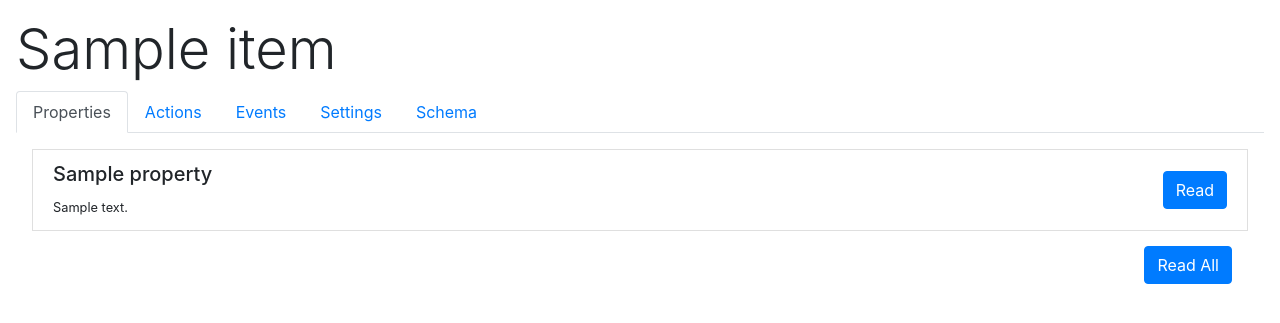
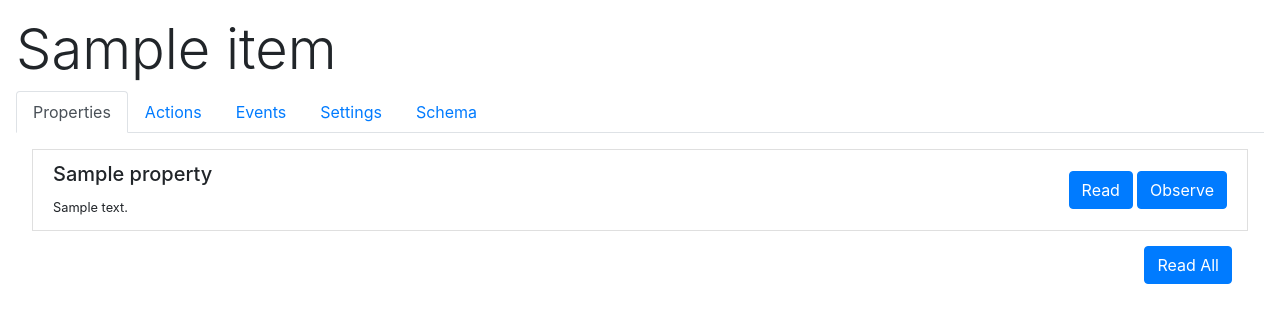
Before and after one commit to danmharris/WoT-Client, a Django app: page /things/1 in a window 1280 px wide. Shown: the part 120-443 px from the top of the page. Run offline with Django 3.2, Linux system fonts and the light colour scheme; tables that the repository leaves empty hold one stand-in row (values such as "Sample post"); a database or web service that is not in the repository returns one stand-in record (values such as "Sample title"); data that the repository does not hold is empty; some libraries are stand-ins or nearby versions.

Commit message:
Add observable property support
If observable property set and true, allow the user to specify an
input and an action if the input matches. Involved refactoring event
subscription logic as is very similar.

Also fix bug where ??? was treated as an array and would print a
bullet list when a value could not be read.

```diff
--- a/src/wotclient/templates/wotclient/thing/properties.html
+++ b/src/wotclient/templates/wotclient/thing/properties.html
@@ -9,11 +9,41 @@
                     <small>{{ v.description }}</small>
                 </div>
                 <div class="d-flex flex-column align-items-end">
-                    <form method="POST">
-                        {% csrf_token %}
-                        <input type="hidden" name="property" value="{{k}}">
-                        <button type="submit" class="btn btn-primary">Read</button>
-                    </form>
+                    <div class="d-flex">
+                        <form method="POST">
+                            {% csrf_token %}
+                            <input type="hidden" name="property_id" value="{{k}}">
+                            <button type="submit" class="btn btn-primary">Read</button>
+                        </form>
+                        {% if v.observable %}
+                            <button type="button" class="btn btn-primary ml-1" data-toggle="modal" data-target="#observe-property-{{k}}">Observe</button>
+                            <div class="modal fade" id="observe-property-{{k}}" tabindex="-1" aria-labelledby="observe-property-{{k}}-label" aria-hidden="true">
+                                <div class="modal-dialog" role="document">
+                                    <div class="modal-content">
+                                        <div class="modal-header">
+                                            <h5 class="modal-title" id="observe-property-{{k}}-label">Observe {{k}} property on {{ thing.name }}</h5>
+                                            <button type="button" class="close" data-dismiss="modal" aria-label="Close">
+                                                <span aria-hidden="true">&times;</span>
+                                            </button>
+                                        </div>
+                                        <div class="modal-body">
+                                            <form method="POST" class="text-center d-flex flex-column">
+                                                {% csrf_token %}
+                                                <input type="hidden" name="event_id" value="{{k}}">
+                                                <label for="field-condition">Condition</label>
+                                                <input type="text" name="condition" id="field-condition">
+                                                <label for="field-thing-uuid">Thing UUID</label>
+                                                <input type="text" name="thing_uuid" id="field-thing-uuid">
+                                                <label for="field-action-name">Action Name (custom)</label>
+                                                <input type="text" name="custom_action_name" id="field-action-name" class="w-100">
+                                                <button type="submit" class="btn btn-primary mt-2">Submit</button>
+                                            </form>
+                                        </div>
+                                    </div>
+                                </div>
+                            </div>
+                        {% endif %}
+                    </div>
                     {% if 'value' in v %}
                         <div class="mt-2">
                             Value:
@@ -38,7 +68,7 @@
         <div class="d-flex justify-content-end m-3">
                 <form method="POST">
                     {% csrf_token %}
-                    <input type="hidden" name="property" value="all">
+                    <input type="hidden" name="property_id" value="all">
                     <button type="submit" class="btn btn-primary">Read All</button>
                 </form>
         </div>
--- a/src/wotclient/thing.py
+++ b/src/wotclient/thing.py
@@ -94,18 +94,42 @@ class Thing(object):
         # We should only get here if every form raises an exception
         raise Exception('Property could not be read through any forms')
 
+    async def _observe(self, href, callback):
+        c = await Context.create_client_context()
+        message = Message(code=GET, uri=href)
+        message.opt.observe = 0
+        request = c.request(message, handle_blockwise=False)
+        request.observation.register_callback(callback)
+        await request.response
+
+    async def observe_property(self, property_id, callback):
+        property_schema = self.schema.get('properties', dict())
+        prop = property_schema[property_id]
+
+        prop['forms'] = [ f for f in prop['forms'] if 'href' in f ]
+        for form in prop['forms']:
+            try:
+                await self._observe(form['href'], callback)
+            except:
+                continue
+            else:
+                return
+
+        # We should only get here if every form raises an exception
+        raise Exception('Property could not be observed through any forms')
+
     async def observe_event(self, event_id, callback):
         event_schema = self.schema.get('events', dict())
         event = event_schema[event_id]
 
         event['forms'] = [ f for f in event['forms'] if 'href' in f]
         for form in event['forms']:
-            c = await Context.create_client_context()
-            message = Message(code=GET, uri=form['href'])
-            message.opt.observe = 0
-            request = c.request(message, handle_blockwise=False)
-            request.observation.register_callback(callback)
-            await request.response
+            try:
+                await self._observe(form['href'], callback)
+            except:
+                continue
+            else:
+                return
 
         # We should only get here if every form raises an exception
         raise Exception('Event could not be subscribed to through any forms')
--- a/src/wotclient/views.py
+++ b/src/wotclient/views.py
@@ -3,10 +3,19 @@ from django.http import HttpResponse, Http404
 from django.conf import settings
 from wotclient.models import CustomAction, AuthorizationMethod, ThingAuthorization
 from wotclient.thing import Thing
-from wotclient.forms import ThingActionForm, ThingSaveActionForm, ThingSettingsForm, ThingEventForm
+from wotclient.forms import ThingActionForm, ThingSaveActionForm, ThingSettingsForm, ThingEventForm, ThingPropertyForm, ThingObservePropertyForm
 import requests
 import json
 import asyncio, threading
+
+def _subscribe(func, id, callback):
+    # Run subscription in new thread to prevent locking up HTTP request
+    def subscription():
+        event_loop = asyncio.new_event_loop()
+        asyncio.set_event_loop(event_loop)
+        event_loop.create_task(func(id, callback))
+        asyncio.get_event_loop().run_forever()
+    threading.Thread(target=subscription).start()
 
 def index(request):
     return render(request, 'wotclient/index.html')
@@ -26,21 +35,45 @@ def thing_single_properties(request, thing_id):
     properties = thing.schema.get('properties', dict())
 
     err = None
+    success = None
     if request.method == 'POST':
-        filtered = {k: v for k, v in properties.items() if k == request.POST['property'] or request.POST['property'] == 'all'}
-        for k, v in filtered.items():
-            try:
-                v['value'] = thing.read_property(k)
-            except:
-                v['value'] = '???'
-                err = 'One or more properties could not be read'
-            properties[k] = v
+        if 'observe' in request.POST:
+            form = ThingObservePropertyForm(request.POST)
+        else:
+            form = ThingPropertyForm(request.POST)
+
+        if form.is_valid():
+            if form.cleaned_data['observe'] == True:
+                custom_action = CustomAction.objects.get(name=form.cleaned_data['custom_action_name'], thing_uuid=form.cleaned_data['thing_uuid'])
+                callback_thing = Thing(form.cleaned_data['thing_uuid'])
+
+                def callback(response):
+                    if form.cleaned_data['condition'] == response.payload.decode():
+                        try:
+                            callback_thing.perform_action(custom_action.action_id, custom_action.data)
+                        except:
+                            pass
+                _subscribe(thing.observe_property, form.cleaned_data['property_id'], callback)
+                success = 'Property subscribed to'
+            else:
+                filtered = {k: v for k, v in properties.items() if k == form.cleaned_data['property_id'] or form.cleaned_data['property_id'] == 'all'}
+                for k, v in filtered.items():
+                    try:
+                        v['value'] = thing.read_property(k)
+                    except:
+                        v['value'] = ['???']
+                        err = 'One or more properties could not be read'
+                    properties[k] = v
+        else:
+            err = 'Invalid data supplied'
+
     context = {
         'tab': 'properties',
         'uuid': thing_id,
         'thing': thing.schema,
         'properties': properties,
         'err': err,
+        'success': success,
     }
     return render(request, 'wotclient/thing/properties.html', context)
 
@@ -156,14 +189,7 @@ def thing_single_events(request, thing_id):
                 except:
                     pass
 
-            # Run subscription in new thread to prevent locking up HTTP request
-            def subscription():
-                event_loop = asyncio.new_event_loop()
-                asyncio.set_event_loop(event_loop)
-                event_loop.create_task(thing.observe_event(form.cleaned_data['event_id'], callback))
-                asyncio.get_event_loop().run_forever()
-            threading.Thread(target=subscription).start()
-
+            _subscribe(thing.observe_event, form.cleaned_data['event_id'], callback)
             success = 'Event subscribed to'
         else:
             err = 'Invalid data supplied'
```
Also changed, not shown: src/wotclient/forms.py (+9 -0 lines).
